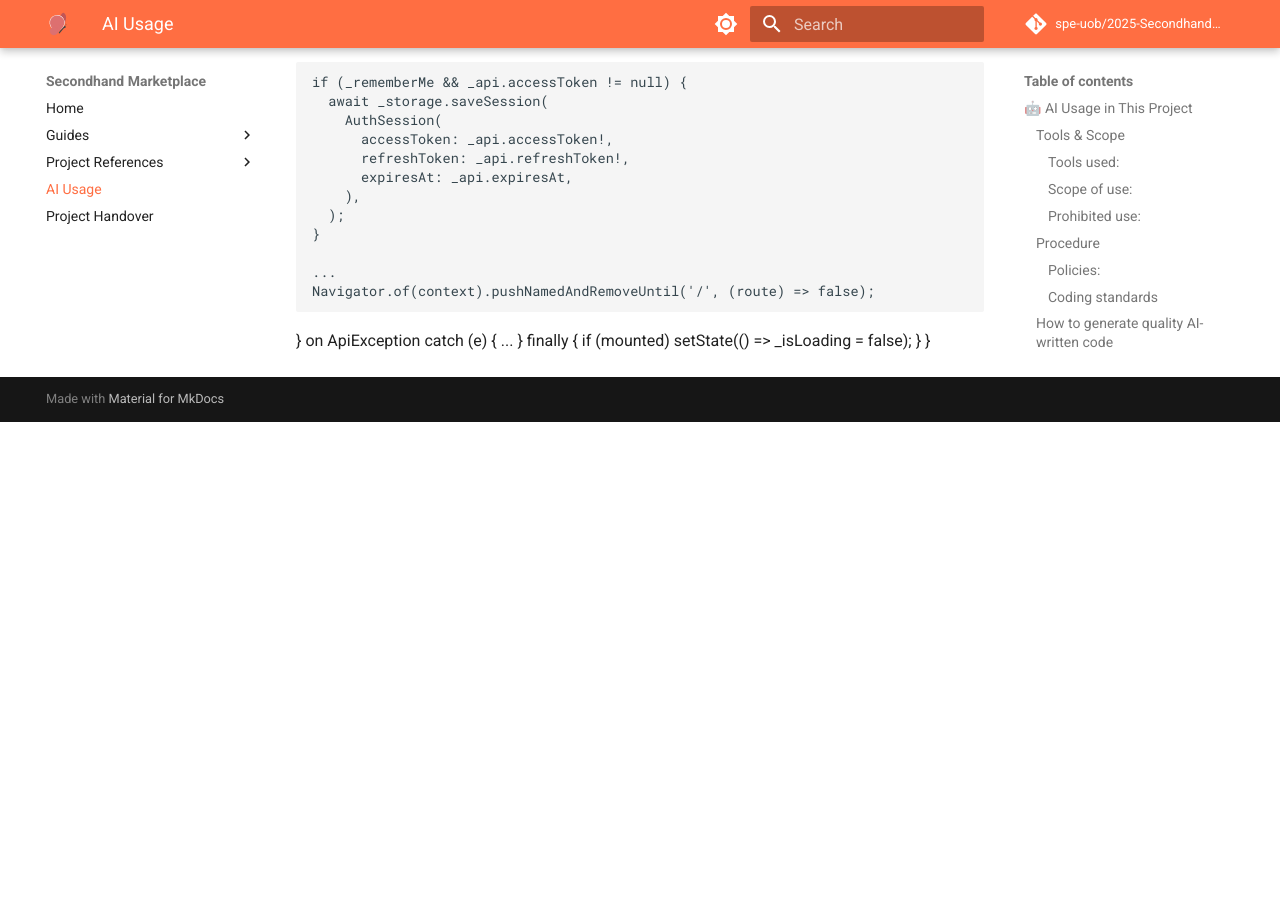
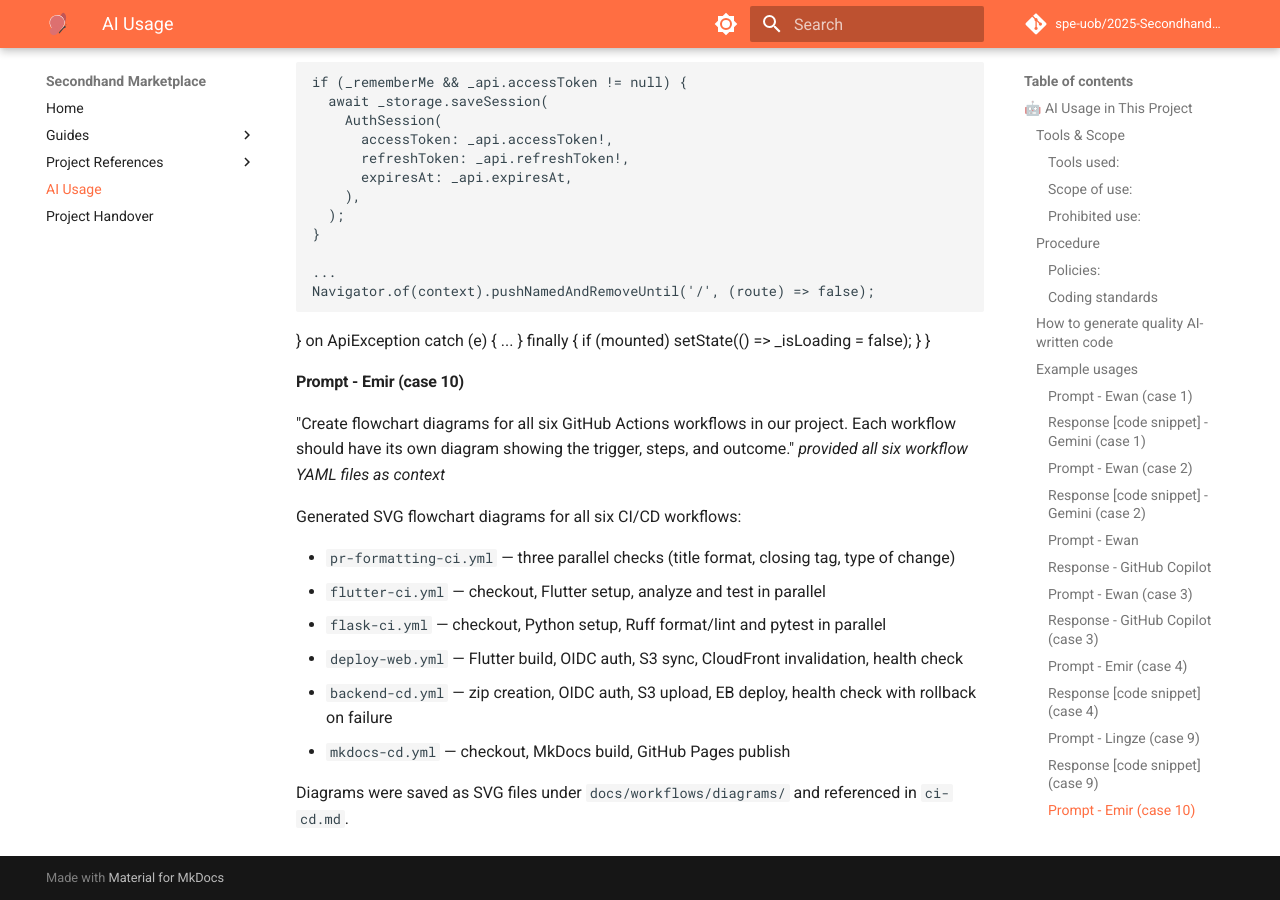
Before and after one commit to Ewan-Friend/Secondhand-Marketplace, an MkDocs documentation site: the page built from docs/AI_usage/Ai_info.md, in a window 1280 px wide and 900 px high, scrolled down 7072 px. Built offline with MkDocs 1.6.1 and Material for MkDocs 9.7.7, drawn with Linux system fonts in a browser that asks for light colours; comment, search, counter and statistics services are not loaded; before the commit the page ends 7494 px from its top, so only the background shows below that.

Commit message:
docs(ci/cd): updated ai docs for the diagrams

```diff
--- a/docs/AI_usage/Ai_info.md
+++ b/docs/AI_usage/Ai_info.md
@@ -351,3 +351,19 @@ Future<void> login() async {
     if (mounted) setState(() => _isLoading = false);
   }
 }
+
+#### Prompt - Emir (case 10)
+"Create flowchart diagrams for all six GitHub Actions workflows in our project. Each workflow should have its own diagram showing the trigger, steps, and outcome."
+*provided all six workflow YAML files as context*
+
+
+Generated SVG flowchart diagrams for all six CI/CD workflows:
+
+- `pr-formatting-ci.yml` — three parallel checks (title format, closing tag, type of change)
+- `flutter-ci.yml` — checkout, Flutter setup, analyze and test in parallel
+- `flask-ci.yml` — checkout, Python setup, Ruff format/lint and pytest in parallel
+- `deploy-web.yml` — Flutter build, OIDC auth, S3 sync, CloudFront invalidation, health check
+- `backend-cd.yml` — zip creation, OIDC auth, S3 upload, EB deploy, health check with rollback on failure
+- `mkdocs-cd.yml` — checkout, MkDocs build, GitHub Pages publish
+
+Diagrams were saved as SVG files under `docs/workflows/diagrams/` and referenced in `ci-cd.md`.
```
